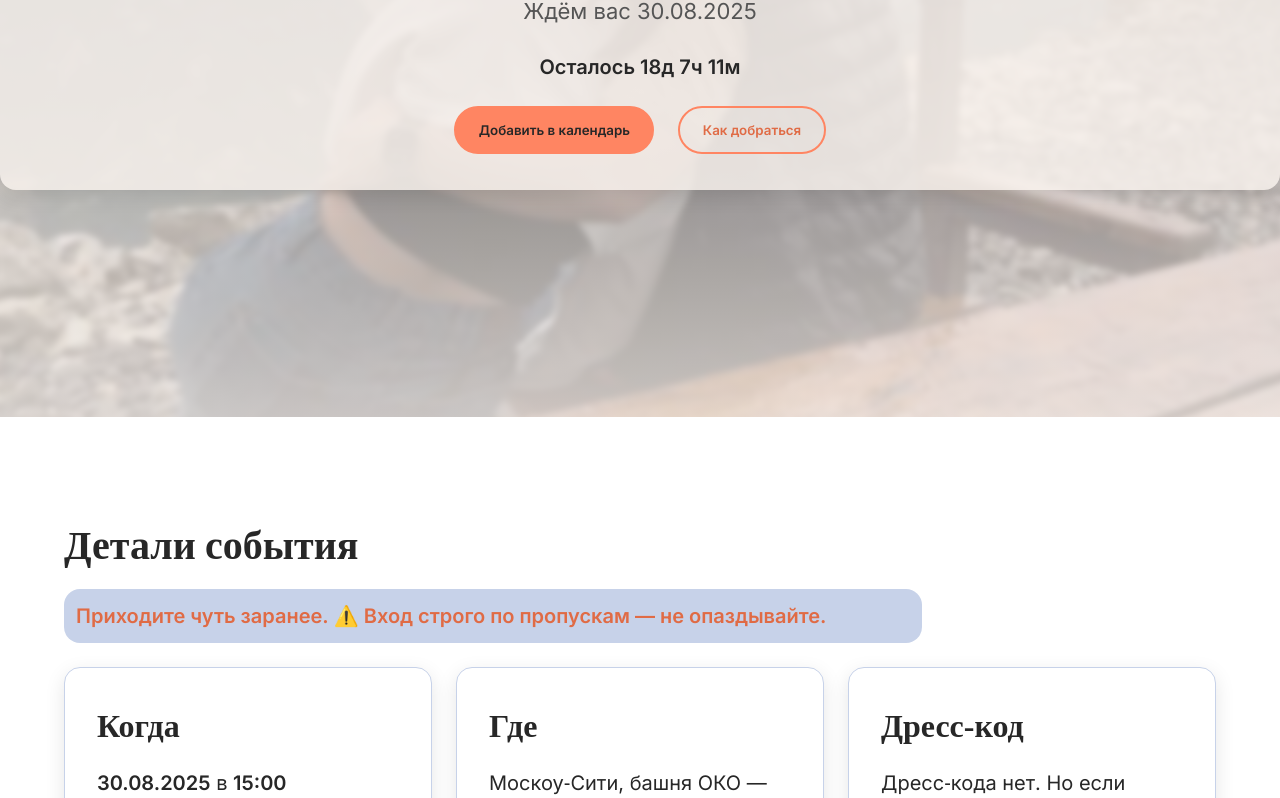
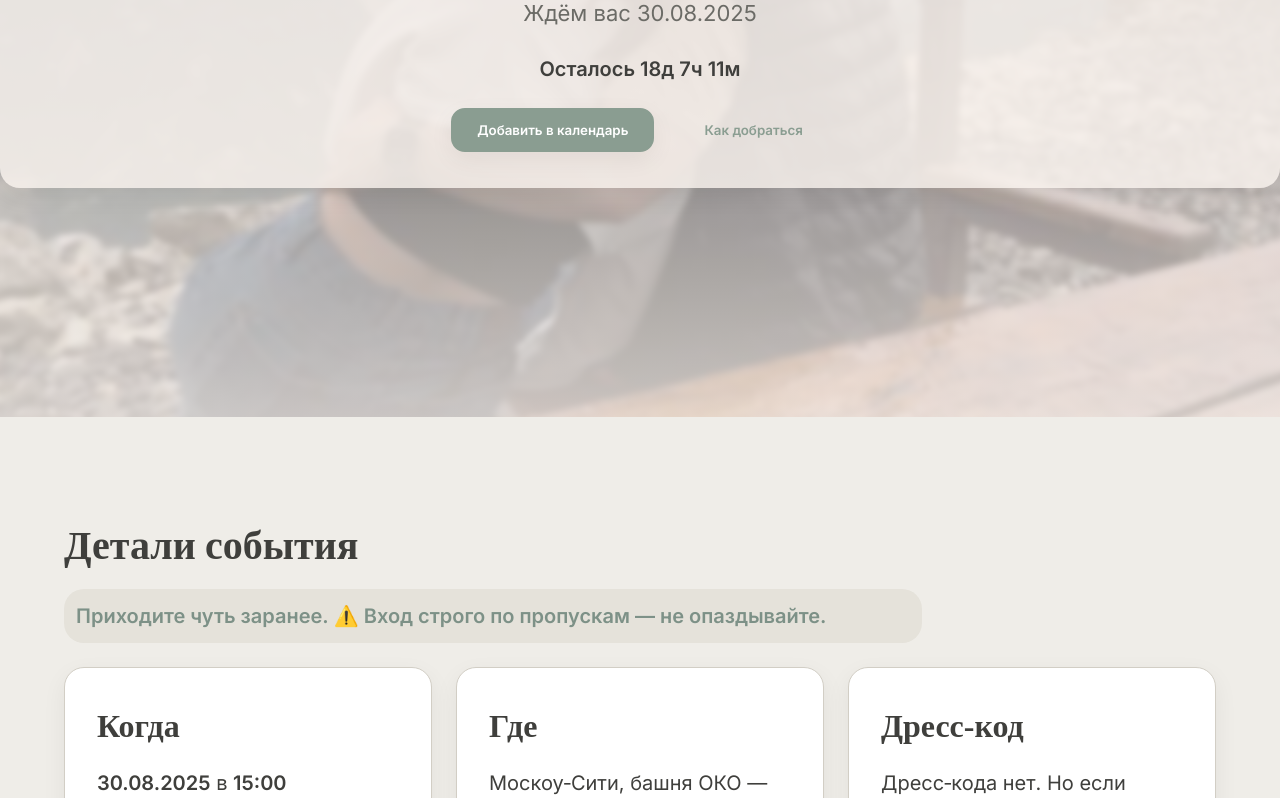
Before and after one commit to CrabopuluS/wedding_day, a plain HTML site: page index.html in a window 1280 px wide. Shown: the part 383-1181 px from the top of the page. Drawn offline with nearby package versions, Linux system fonts and the light colour scheme; no server answers.

Commit message:
feat: refresh eco design tokens

```diff
--- a/styles.css
+++ b/styles.css
@@ -1,33 +1,65 @@
-/* Design tokens inspired by "Time — Лавли" */
+/* Design tokens inspired by "Эко" */
 :root {
-  /* palette */
-  --bg-primary: #fafaf0;
-  --bg-secondary: #ffffff;
-  --text-primary: #272727;
-  --text-secondary: #555555;
-  --accent-1: #ff8562;
-  --accent-2: #0096ff;
-  --muted: #c7d2e9;
-  --border: #c7d2e9;
+  /* Цвета */
+  --bg-primary: #f7f6f2;
+  --bg-secondary: #efede8;
+  --text-primary: #3f3f3c;
+  --text-secondary: #6b6b66;
+  --accent-1: #8a9d91;
+  --accent-2: #d4a373;
+  --muted: #e5e2da;
+  --border: #d2cec5;
   --surface: #ffffff;
-  --shadow: rgba(0, 0, 0, 0.1);
+  --shadow: 0 8px 24px rgba(0,0,0,.06);
 
-  /* typography scale (rem) */
-  --font-xs: 0.75rem;   /* 12px */
-  --font-sm: 0.875rem;  /* 14px */
-  --font-base: 1rem;    /* 16px */
-  --font-md: 1.25rem;   /* 20px */
-  --font-lg: 1.5rem;    /* 24px */
-  --font-xl: 2rem;      /* 32px */
-  --font-xxl: 2.5rem;   /* 40px */
-  --font-display: 3.5rem; /* 56px */
+  /* Типографика */
+  --font-serif: "Playfair Display", "Cormorant Garamond", ui-serif, serif;
+  --font-sans: "Inter", "SF Pro Text", ui-sans-serif, system-ui, sans-serif;
 
-  /* radius & spacing */
-  --radius: 1rem;
-  --gap: 1.5rem;
-  --speed: 0.2s;
+  /* Шкала размеров (rem) */
+  --fs-12: .75rem;
+  --fs-14: .875rem;
+  --fs-16: 1rem;
+  --fs-20: 1.25rem;
+  --fs-24: 1.5rem;
+  --fs-32: 2rem;
+  --fs-40: 2.5rem;
+  --fs-56: 3.5rem;
+
+  /* Радиусы, отступы */
+  --radius-sm: .5rem;
+  --radius-md: .875rem;
+  --radius-lg: 1.25rem;
+  --space-1: .5rem;
+  --space-2: 1rem;
+  --space-3: 1.5rem;
+  --space-4: 2rem;
+
+  /* Брейкпоинты */
+  --bp-sm: 480px;
+  --bp-md: 768px;
+  --bp-lg: 1024px;
+  --bp-xl: 1280px;
+
+  /* Анимации */
+  --easing: cubic-bezier(.2,.6,.2,1);
+  --dur-fast: 150ms;
+  --dur-mid: 220ms;
 
   /* legacy aliases for existing selectors */
+  --font-xs: var(--fs-12);
+  --font-sm: var(--fs-14);
+  --font-base: var(--fs-16);
+  --font-md: var(--fs-20);
+  --font-lg: var(--fs-24);
+  --font-xl: var(--fs-32);
+  --font-xxl: var(--fs-40);
+  --font-display: var(--fs-56);
+
+  --radius: var(--radius-lg);
+  --gap: var(--space-3);
+  --speed: var(--dur-mid);
+
   --bg: var(--bg-primary);
   --bg-alt: var(--bg-secondary);
   --bg-muted: var(--muted);
@@ -35,10 +67,10 @@
   --text-2: var(--text-secondary);
   --text-dark: var(--text-primary);
   --accent: var(--accent-1);
-  --accent-hover: #e06b45;
+  --accent-hover: #7d9187;
   --secondary: var(--accent-2);
-  --secondary-hover: #007ad1;
-  --white: var(--bg-secondary);
+  --secondary-hover: #c38c60;
+  --white: var(--surface);
 }
 * {
   box-sizing: border-box;
@@ -49,42 +81,42 @@ html {
   scroll-behavior: smooth;
 }
 body {
-  font-family: "Inter", sans-serif;
+  font-family: var(--font-sans);
   line-height: 1.5;
   background: var(--bg-primary);
   color: var(--text-primary);
-  font-size: var(--font-base);
+  font-size: var(--fs-16);
 }
 @media (min-width: 768px) {
   body {
-    font-size: var(--font-md);
+    font-size: var(--fs-20);
   }
 }
 h1,
 h2,
 h3,
 h4 {
-  font-family: "Playfair Display", serif;
+  font-family: var(--font-serif);
   color: var(--text-primary);
 }
 h1 {
-  font-size: var(--font-display);
+  font-size: var(--fs-56);
   line-height: 1.2;
   letter-spacing: -0.02em;
 }
 h2 {
-  font-size: var(--font-xxl);
+  font-size: var(--fs-40);
   margin-bottom: 1rem;
 }
 h3 {
-  font-size: var(--font-xl);
+  font-size: var(--fs-32);
 }
 .lead {
-  font-size: var(--font-md);
+  font-size: var(--fs-20);
 }
 @media (min-width: 768px) {
   .lead {
-    font-size: var(--font-lg);
+    font-size: var(--fs-24);
   }
 }
 .muted {
@@ -102,7 +134,7 @@ h3 {
 .container {
   max-width: 1200px;
   margin: 0 auto;
-  padding: 0 1.5rem;
+  padding: 0 var(--space-3);
 }
 .container p {
   max-width: 65ch;
@@ -117,7 +149,7 @@ h3 {
   background: var(--surface);
   border: 1px solid var(--border);
   border-radius: var(--radius);
-  box-shadow: 0 6px 20px var(--shadow);
+  box-shadow: var(--shadow);
   padding: clamp(16px, 4vw, 32px);
   color: var(--text-dark);
 }
@@ -133,17 +165,21 @@ h3 {
 .btn {
   display: inline-block;
   border: 2px solid transparent;
-  border-radius: 999px;
-  min-height: 48px;
-  padding: 0.85rem 1.4rem;
+  border-radius: var(--radius-md);
+  min-height: 44px;
+  padding: var(--space-1) var(--space-3);
   font-weight: 600;
-  transition: all var(--speed) ease;
+  transition: background-color var(--dur-mid) var(--easing),
+              color var(--dur-mid) var(--easing),
+              border-color var(--dur-mid) var(--easing),
+              transform var(--dur-fast) var(--easing);
   cursor: pointer;
 }
 .btn--primary {
-  background: var(--accent);
-  color: var(--text-dark);
-  border-color: var(--accent);
+  background: var(--accent-1);
+  color: var(--surface);
+  border-color: var(--accent-1);
+  box-shadow: var(--shadow);
 }
 .btn--primary:hover,
 .btn--primary:focus-visible {
@@ -152,31 +188,30 @@ h3 {
   transform: translateY(-1px);
 }
 .btn--primary:disabled {
-  background: var(--bg-muted);
-  color: var(--text-2);
+  background: var(--muted);
+  color: var(--text-secondary);
   border-color: var(--border);
   cursor: not-allowed;
   transform: none;
+  box-shadow: none;
+}
+.btn--secondary {
+  background: transparent;
+  color: var(--text-primary);
+  border-color: var(--border);
+}
+.btn--secondary:hover,
+.btn--secondary:focus-visible {
+  background: var(--bg-secondary);
 }
 .btn--ghost {
   background: transparent;
-  color: var(--accent-hover);
-  border-color: var(--accent);
+  color: var(--accent-1);
+  border-color: transparent;
 }
 .btn--ghost:hover,
 .btn--ghost:focus-visible {
-  background: var(--accent);
-  color: var(--text-dark);
-}
-.btn--secondary {
-  background: transparent;
-  color: var(--secondary);
-  border-color: var(--secondary);
-}
-.btn--secondary:hover,
-.btn--secondary:focus-visible {
-  background: var(--secondary-hover);
-  color: var(--text);
+  color: var(--accent-hover);
 }
 .btn--icon {
   width: 2.5rem;
@@ -199,11 +234,11 @@ a:focus-visible {
   text-decoration-color: var(--bg-muted);
 }
 .btn:focus-visible {
-  outline: 3px solid var(--bg-muted);
+  outline: 3px solid var(--accent-1);
   outline-offset: 2px;
 }
 a:focus-visible {
-  outline: 3px solid var(--bg-muted);
+  outline: 3px solid var(--accent-1);
   outline-offset: 2px;
 }
 header {
@@ -215,7 +250,7 @@ header {
   border-bottom: 1px solid var(--border);
 }
 header.scrolled {
-  box-shadow: 0 2px 6px var(--shadow);
+  box-shadow: var(--shadow);
 }
 .nav {
   position: relative;
@@ -235,15 +270,15 @@ header.scrolled {
   background: var(--surface);
   border: 1px solid var(--border);
   border-radius: var(--radius);
-  box-shadow: 0 6px 20px var(--shadow);
+  box-shadow: var(--shadow);
   padding: var(--gap);
   gap: var(--gap);
     transform: translateY(-10px);
     opacity: 0;
     pointer-events: none;
     transition:
-    transform var(--speed) ease,
-    opacity var(--speed) ease;
+      transform var(--dur-mid) var(--easing),
+      opacity var(--dur-mid) var(--easing);
   }
 .brand {
   font-family: "Playfair Display", serif;
@@ -276,8 +311,8 @@ header.scrolled {
   width: 28px;
     background: var(--accent);
     transition:
-    transform var(--speed) ease,
-    opacity var(--speed) ease;
+      transform var(--dur-mid) var(--easing),
+      opacity var(--dur-mid) var(--easing);
     border-radius: 2px;
   }
 .nav.open .burger span:nth-child(1) {
@@ -372,7 +407,7 @@ header.scrolled {
   background: rgba(250, 244, 239, 0.8);
   padding: calc(var(--gap) * 1.5);
   border-radius: var(--radius);
-  box-shadow: 0 6px 20px var(--shadow);
+  box-shadow: var(--shadow);
   display: inline-flex;
   flex-direction: column;
   align-items: center;
@@ -418,8 +453,8 @@ textarea:focus-visible {
     opacity: 0;
     transform: translateY(8px);
     transition:
-    opacity var(--speed) ease,
-    transform var(--speed) ease;
+      opacity var(--dur-mid) var(--easing),
+      transform var(--dur-mid) var(--easing);
   }
 [data-reveal].is-visible {
   opacity: 1;
@@ -451,8 +486,8 @@ img {
   border-radius: var(--radius);
   padding: 16px;
   background: var(--surface);
-  box-shadow: 0 6px 20px var(--shadow);
-  transition: transform var(--speed) ease;
+  box-shadow: var(--shadow);
+  transition: transform var(--dur-mid) var(--easing);
 }
 .wish-card:hover {
   transform: translateY(-2px);
@@ -602,7 +637,7 @@ img {
   background: var(--surface);
   border: 1px solid var(--border);
   color: var(--text-2);
-  box-shadow: 0 6px 20px var(--shadow);
+  box-shadow: var(--shadow);
 }
 #dateChip {
   background: var(--accent);
@@ -737,3 +772,10 @@ dialog menu {
   margin-top: var(--gap);
   font-weight: 600;
 }
+
+@media (prefers-reduced-motion: reduce) {
+  * {
+    animation: none !important;
+    transition: none !important;
+  }
+}
```
Also changed, not shown: docs/style-guide.md (+34 -21 lines). Lines whose indentation alone changed are shown as unchanged.
